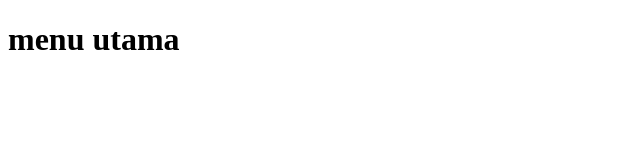
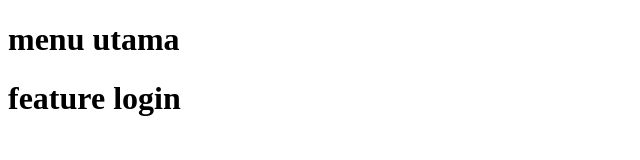
Before and after one commit to Septian665/latihan-git, a plain HTML site: page index.html in a window 1280 px wide. Shown: the whole page, without its empty margins (0-640 px from the left). Drawn offline with Linux system fonts and the light colour scheme.

Commit message:
add feature login

```diff
--- a/index.html
+++ b/index.html
@@ -7,5 +7,6 @@
 </head>
 <body>
    <h1>menu utama</h1>
+   <h1>feature login</h1>
 </body>
 </html>
```
